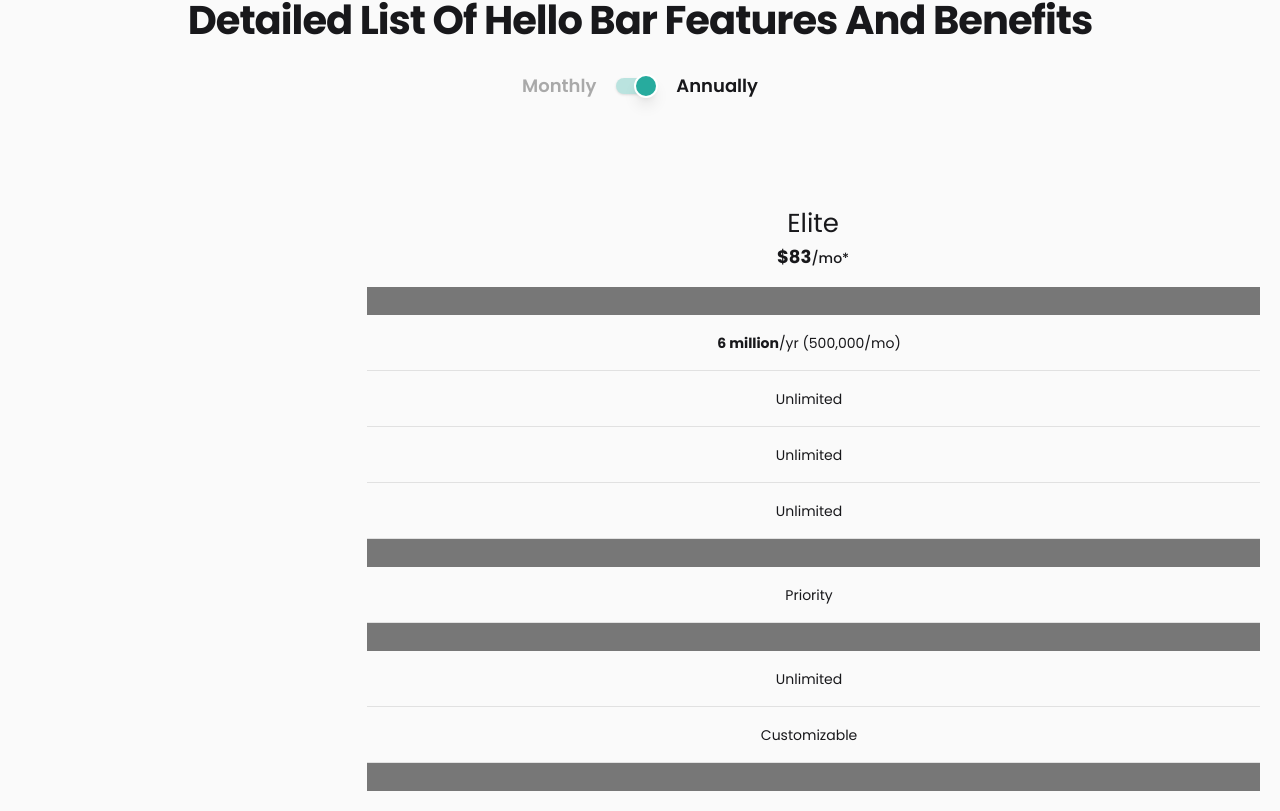
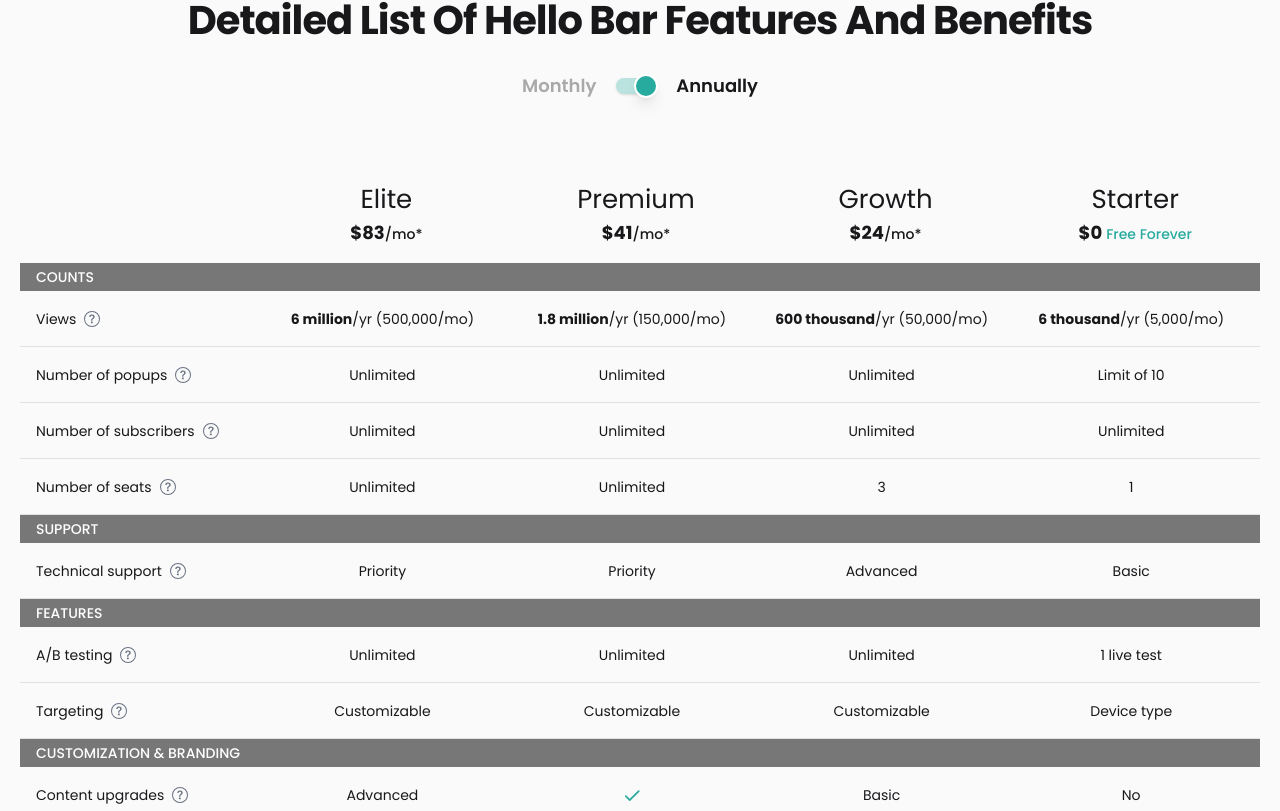
Before and after one commit to devJennyy/company-pricing, a React (Vite) app: page / in a window 1280 px wide. Shown: the part 1743-2554 px from the top of the page. Built offline with nearby package versions, Linux system fonts and the light colour scheme; a web font is replaced by a local one.

Commit message:
Implement responsiveness for Features and Benefits page.

```diff
--- a/src/components/BenefitList.tsx
+++ b/src/components/BenefitList.tsx
@@ -4,21 +4,156 @@
 import { PiCheckBold } from "react-icons/pi";
 import { Swiper, SwiperSlide } from "swiper/react";
 import { Navigation } from "swiper/modules";
+import { motion } from "framer-motion";
+import { useState } from "react";
+import SharedButton from "./SharedButton";
 
 const BenefitList = () => {
+  const [hoveredIndex, setHoveredIndex] = useState<number | null>(null);
+  const [activeIndex, setActiveIndex] = useState(0);
   return (
+    <>
+      <div className="hidden w-full xl:flex">
+        {featuredBenefit?.map((item, index) => {
+          const isHovered = hoveredIndex === index;
+          return (
+            <motion.div
+              key={index}
+              className="relative w-full"
+              onMouseEnter={() => setHoveredIndex(index)}
+              onMouseLeave={() => setHoveredIndex(null)}
+              animate={{
+                boxShadow: isHovered
+                  ? "0px 10px 20px rgba(0, 0, 0, 0.15)"
+                  : "none",
+              }}
+              transition={{ duration: 0.3 }}
+            >
+              {/* "Most Popular" Badge */}
+              <motion.div
+                className="xl:absolute xl:top-[-0.7rem] md:relative absolute top-[-0.7rem] left-1/2 -translate-x-1/2 px-2 py-[2px] bg-brand rounded-[2px]"
+                animate={{ opacity: isHovered ? 1 : 0, y: isHovered ? 0 : 5 }}
+                transition={{ duration: 0.3 }}
+              >
+                <p className="uppercase text-white xl:text-sm md:text-[12px] text-sm font-medium">
+                  Most Popular
+                </p>
+              </motion.div>
+
+              {/* Column Content */}
+              <div className="flex flex-col justify-center items-center p-4 !mt-2">
+                <p className={`text-[26px] ${isHovered ? "text-brand" : ""}`}>
+                  {"label" in item ? item.label : "\u00A0"}
+                </p>
+
+                {"price" in item ? (
+                  <p className="text-lg font-bold">
+                    ${item.price}
+                    {item.isFree ? (
+                      <span className="!ml-1 text-sm text-brand font-medium">
+                        Free Forever
+                      </span>
+                    ) : (
+                      <span className="text-sm font-medium">/mo*</span>
+                    )}
+                  </p>
+                ) : (
+                  <p className="text-lg font-bold">
+                    &nbsp;
+                    <span className="text-sm">&nbsp;</span>
+                  </p>
+                )}
+              </div>
+
+              {/* Table Data */}
+              {item?.tableList?.map((list, listIndex) => (
+                <div key={listIndex}>
+                  {list?.table?.map((header, headerIndex) => (
+                    <div key={headerIndex}>
+                      {header.hasHeader && (
+                        <div className="w-full h-7 flex justify-start items-center bg-darkGray px-4">
+                          <p className="uppercase text-sm text-white font-medium text-left">
+                            {header.hasHeader}
+                          </p>
+                        </div>
+                      )}
+
+                      {header?.listItems?.map((listItem, itemIndex) => (
+                        <div
+                          key={itemIndex}
+                          className={`w-full ${
+                            "height" in listItem ? "h-20" : "h-14"
+                          } flex ${listItem.customClass} items-center gap-2 ${
+                            "hasNoBorderB" in listItem ? "" : "border-b"
+                          } border-black/10`}
+                        >
+                          <p className="text-sm inline">
+                            {"highlightedText" in listItem &&
+                            "label" in listItem ? (
+                              <>
+                                <span className="font-bold">
+                                  {listItem.highlightedText}
+                                </span>
+                                {listItem.label}
+                              </>
+                            ) : "label" in listItem ? (
+                              listItem.label
+                            ) : "checkIcon" in listItem ? (
+                              listItem.checkIcon ? (
+                                <PiCheckBold size={18} className="text-brand" />
+                              ) : (
+                                <IoClose size={20} className="text-lightGray" />
+                              )
+                            ) : null}
+                          </p>
+
+                          {listItem.hasIcon ? (
+                            <BsQuestionCircle />
+                          ) : (
+                            <div> </div>
+                          )}
+
+                          {"hasButton" in listItem ? (
+                            <div className="w-full !mr-4 overflow-visible z-20">
+                              <SharedButton />
+                            </div>
+                          ) : (
+                            ""
+                          )}
+                        </div>
+                      ))}
+                    </div>
+                  ))}
+                </div>
+              ))}
+            </motion.div>
+          );
+        })}
+      </div>
+      <div className="md:w-[400px] w-full xl:hidden bg-white md:drop-shadow-[6px_0_10px_rgba(0,0,0,0.1)] relative overflow-visible">
+        <div className="w-fit xl:absolute xl:top-[-0.7rem] absolute top-[-0.7rem] left-1/2 -translate-x-1/2 px-2 py-[2px] bg-brand z-10 rounded-[2px]">
+          <p className="uppercase text-white xl:text-sm md:text-[12px] text-sm font-medium">
+            Most Popular
+          </p>
+        </div>
         <Swiper
           effect="slide"
           navigation={true}
+          loop={true}
           modules={[Navigation]}
-      className="mySwiper w-[360px]"
+          className="mySwiper relative"
+          onSlideChange={(swiper) => setActiveIndex(swiper.realIndex)}
         >
-        {featuredBenefit?.map((item) => {
+          {featuredBenefit?.map((item, index) => {
             return (
-            <SwiperSlide>
-              <div className="w-full">
+              <SwiperSlide key={index}>
+                <div className="relative w-full !mt-3">
                   <div className="flex flex-col justify-center items-center p-4">
-                  <p className="text-[26px]">
+                    <p
+                      className={`text-[26px] ${
+                        activeIndex === index ? "text-brand" : ""
+                      }`}
+                    >
                       {"label" in item ? item.label : "\u00A0"}
                     </p>
 
@@ -58,7 +193,13 @@
                                 return (
                                   <div
                                     key={index}
-                                  className={`w-full h-14 flex ${item.customClass} items-center gap-2 border-b border-black/10`}
+                                    className={`w-full ${
+                                      "height" in item ? "h-20" : "h-14"
+                                    } flex ${
+                                      item.customClass
+                                    } items-center gap-2 ${
+                                      "hasNoBorderB" in item ? "" : "border-b"
+                                    } border-black/10`}
                                   >
                                     <p className="text-sm inline">
                                       {"highlightedText" in item &&
@@ -91,6 +232,14 @@
                                     ) : (
                                       <div> </div>
                                     )}
+
+                                    {"hasButton" in item ? (
+                                      <div className="w-full !mr-4 overflow-visible z-20">
+                                        <SharedButton />
+                                      </div>
+                                    ) : (
+                                      ""
+                                    )}
                                   </div>
                                 );
                               })}
@@ -104,8 +253,9 @@
               </SwiperSlide>
             );
           })}
-
         </Swiper>
+      </div>
+    </>
   );
 };
 
--- a/src/components/PricingCard.tsx
+++ b/src/components/PricingCard.tsx
@@ -27,7 +27,7 @@
               {/* "Most Popular" Badge Animation*/}
               {hoveredIndex === index && (
                 <motion.div
-                  className="xl:absolute xl:top-[-0.7rem] md:relative absolute top-[-0.7rem] px-2 py-[2px] bg-brand"
+                  className="xl:absolute xl:top-[-0.7rem] md:relative absolute top-[-0.7rem] px-2 py-[2px] bg-brand rounded-[2px]"
                   initial={{ opacity: 0 }}
                   animate={{ opacity: 1 }}
                   exit={{ opacity: 0 }}
--- a/src/components/SharedButton.tsx
+++ b/src/components/SharedButton.tsx
@@ -8,7 +8,7 @@
 
 const SharedButton = ({ type = 'primary', hasIcon }: ButtonProps) => {
   const baseStyles =
-    'w-full h-12 flex justify-center items-center border border-brand bg-brand !mt-1 cursor-pointer rounded-sm hover:bg-white active:bg-white focus:bg-white text-white hover:text-brand active:text-brand focus:text-brand transition-default';
+    'w-full h-12 flex justify-center items-center border border-brand bg-brand !mt-1 cursor-pointer rounded-[2px] hover:bg-white active:bg-white focus:bg-white text-white hover:text-brand active:text-brand focus:text-brand transition-default';
   const label = {
     primary: 'Get Started',
     secondary: 'Get Started Now',
--- a/src/constants/featuredBenefitData.ts
+++ b/src/constants/featuredBenefitData.ts
@@ -145,6 +145,22 @@
               {
                 checkIcon: true,
                 hasIcon: false,
+                customClass: "justify-center",
+              },
+            ],
+          },
+        ],
+      },
+      {
+        table: [
+          {
+            hasHeader: false,
+            listItems: [
+              {
+                height: true,
+                hasButton: true,
+                hasIcon: false,
+                hasNoBorderB: true,
                 customClass: "justify-center",
               },
             ],
@@ -305,6 +321,22 @@
           },
         ],
       },
+      {
+        table: [
+          {
+            hasHeader: false,
+            listItems: [
+              {
+                height: true,
+                hasButton: true,
+                hasIcon: false,
+                hasNoBorderB: true,
+                customClass: "justify-center",
+              },
+            ],
+          },
+        ],
+      },
     ],
   },
   {
@@ -453,6 +485,22 @@
               {
                 checkIcon: true,
                 hasIcon: false,
+                customClass: "justify-center",
+              },
+            ],
+          },
+        ],
+      },
+      {
+        table: [
+          {
+            hasHeader: false,
+            listItems: [
+              {
+                height: true,
+                hasButton: true,
+                hasIcon: false,
+                hasNoBorderB: true,
                 customClass: "justify-center",
               },
             ],
@@ -614,6 +662,22 @@
           },
         ],
       },
+      {
+        table: [
+          {
+            hasHeader: false,
+            listItems: [
+              {
+                height: true,
+                hasButton: true,
+                hasIcon: false,
+                hasNoBorderB: true,
+                customClass: "justify-center",
+              },
+            ],
+          },
+        ],
+      },
     ],
   },
 ];
--- a/src/sections/FeaturesAndBenefits.tsx
+++ b/src/sections/FeaturesAndBenefits.tsx
@@ -15,8 +15,8 @@
           <p>Annually</p>
         </div>
 
-        <div className="w-full flex items-end">
-          <div className="w-[481px] flex-col">
+        <div className="w-full flex justify-between items-end">
+          <div className="xl:w-[300px] md:block hidden w-full flex-col">
             {/* Table 1 */}
             <div className="w-full">
               {/* Header Section */}
@@ -127,6 +127,7 @@
                 <p className="text-sm">Zapier integrations</p>
                 <BsQuestionCircle className="text-gray-500" />
               </div>
+              <div className="w-full h-20"></div>
             </div>
           </div>
           <BenefitList />
--- a/src/styles/App.css
+++ b/src/styles/App.css
@@ -3,4 +3,7 @@
   margin: 0 auto;
   padding: 2rem;
   text-align: center;
+
+  --swiper-theme-color: #27AB9E;
+  --swiper-navigation-size: 20px;
 }
--- a/src/styles/index.css
+++ b/src/styles/index.css
@@ -1,5 +1,8 @@
 @import url('https://fonts.googleapis.com/css2?family=Poppins:ital,wght@0,100;0,200;0,300;0,400;0,500;0,600;0,700;0,800;0,900;1,100;1,200;1,300;1,400;1,500;1,600;1,700;1,800;1,900&family=Raleway:ital,wght@0,100..900;1,100..900&family=Rethink+Sans:ital,wght@0,400..800;1,400..800&display=swap');
 @import "tailwindcss";
+@import "swiper/css/pagination";
+@import "swiper/css";
+@import "swiper/css/navigation";
 @plugin 'tailwindcss-animate';
 @custom-variant dark (&:is(.dark *));
 
@@ -170,7 +173,6 @@
 }
 
 .swiper-slide {
-  margin-top: 2rem;
   display: flex;
 }
 
@@ -183,3 +185,27 @@
 .swiper-pagination-fraction, .swiper-pagination-custom, .swiper-horizontal > .swiper-pagination-bullets, .swiper-pagination-bullets.swiper-pagination-horizontal{
   width: fit-content;
 }
+
+.swiper-button-next,
+.swiper-button-prev {
+  top: 3rem !important;
+  transform: scale(1.5) !important;
+}
+
+/* Reduce scale on small screens */
+@media (max-width: 640px) {
+  .swiper-button-next,
+  .swiper-button-prev {
+    transform: scale(1.1) !important;
+    top: 4rem !important;
+  }
+}
+
+
+.swiper-button-prev {
+  left: 10% !important;
+}
+
+.swiper-button-next {
+  right: 10% !important;
+}
```
Lines whose indentation alone changed are shown as unchanged.
